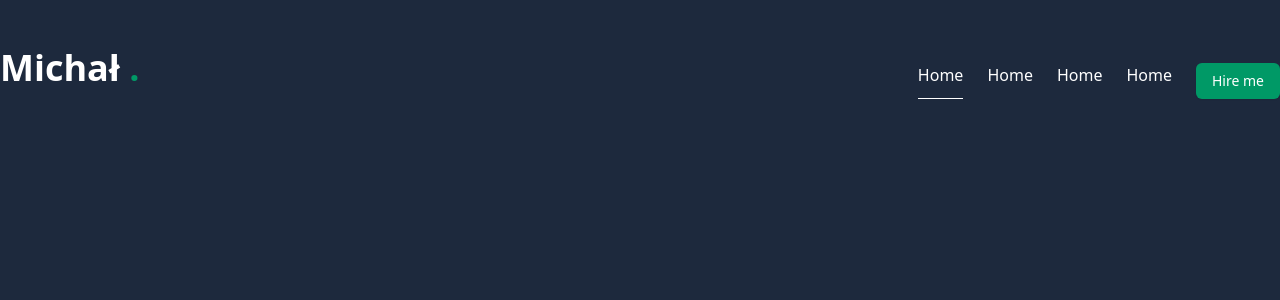
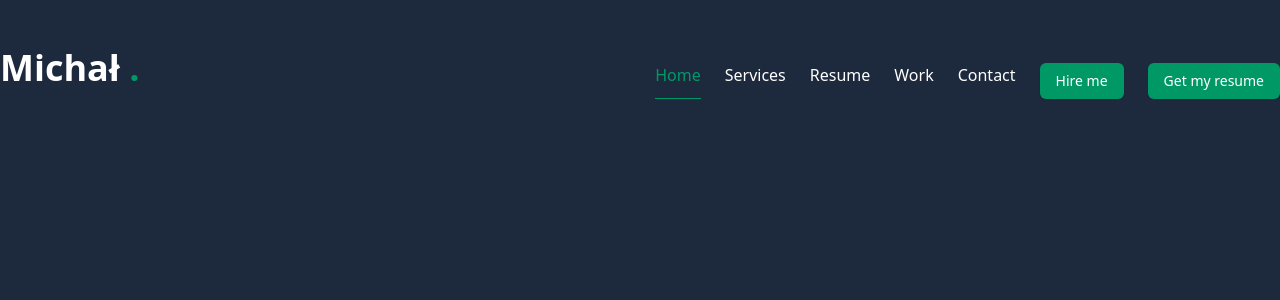
Before and after one commit to michalslowikowski00/my-website, a Next.js app: page / in a window 1280 px wide. Shown: the top 300 px of the page. Built offline with nearby package versions, Linux system fonts and the light colour scheme.

Commit message:
add paths

```diff
--- /dev/null
+++ b/src/app/contact/page.tsx
@@ -0,0 +1,5 @@
+const Contact = () => {
+  return <div>Contact page</div>;
+};
+
+export default Contact;
--- /dev/null
+++ b/src/app/home/page.tsx
@@ -0,0 +1,5 @@
+const Home = () => {
+  return <div>home</div>;
+};
+
+export default Home;
--- /dev/null
+++ b/src/app/resume/page.tsx
@@ -0,0 +1,5 @@
+const Resume = () => {
+  return <div>PAGE CONTENT</div>;
+};
+
+export default Resume;
--- /dev/null
+++ b/src/app/services/page.tsx
@@ -0,0 +1,5 @@
+const Services = () => {
+  return <div>PAGE CONTENT</div>;
+};
+
+export default Services;
--- /dev/null
+++ b/src/app/work/page.tsx
@@ -0,0 +1,5 @@
+const Work = () => {
+  return <div>Work</div>;
+};
+
+export default Work;
--- a/src/components/customs/Header.tsx
+++ b/src/components/customs/Header.tsx
@@ -23,6 +23,7 @@ export const Header = () => {
             <Nav />
             <Link href="/">
               <Button className="bg-emerald-600 ml-6">Hire me</Button>
+              <Button className="bg-emerald-600 ml-6">Get my resume</Button>
             </Link>
           </div>
         </div>
--- a/src/components/customs/Nav.tsx
+++ b/src/components/customs/Nav.tsx
@@ -3,24 +3,25 @@ import Link from 'next/link';
 import { usePathname } from 'next/navigation';
 
 const links = [
-  { name: 'home', path: '/', id: 1 },
-  { name: 'home', path: '/h', id: 2 },
-  { name: 'home', path: '/h', id: 3 },
-  { name: 'home', path: '/h', id: 4 },
+  { name: 'home', path: '/' },
+  { name: 'services', path: '/services' },
+  { name: 'resume', path: '/resume' },
+  { name: 'work', path: '/work' },
+  { name: 'contact', path: '/contact' },
 ];
 
 export const Nav = () => {
   const pathname = usePathname();
-  console.log(pathname);
   return (
     <>
       <nav className="flex gap-6">
-        {links.map((link) => {
+        {links.map((link, index) => {
           return (
             <Link
-              key={link.id}
               href={link.path}
-              className={`${link.path === pathname && 'border-b-1 '} capitalize font-medium hover:text-emerald-600`}
+              key={index}
+              className={`${link.path === pathname && 'text-emerald-600 border-b-1 '}
+              capitalize font-medium hover:text-emerald-600`}
             >
               {link.name}
             </Link>
```
Also changed, not shown: 1 other file (tests, documents, lock files or other folders).
